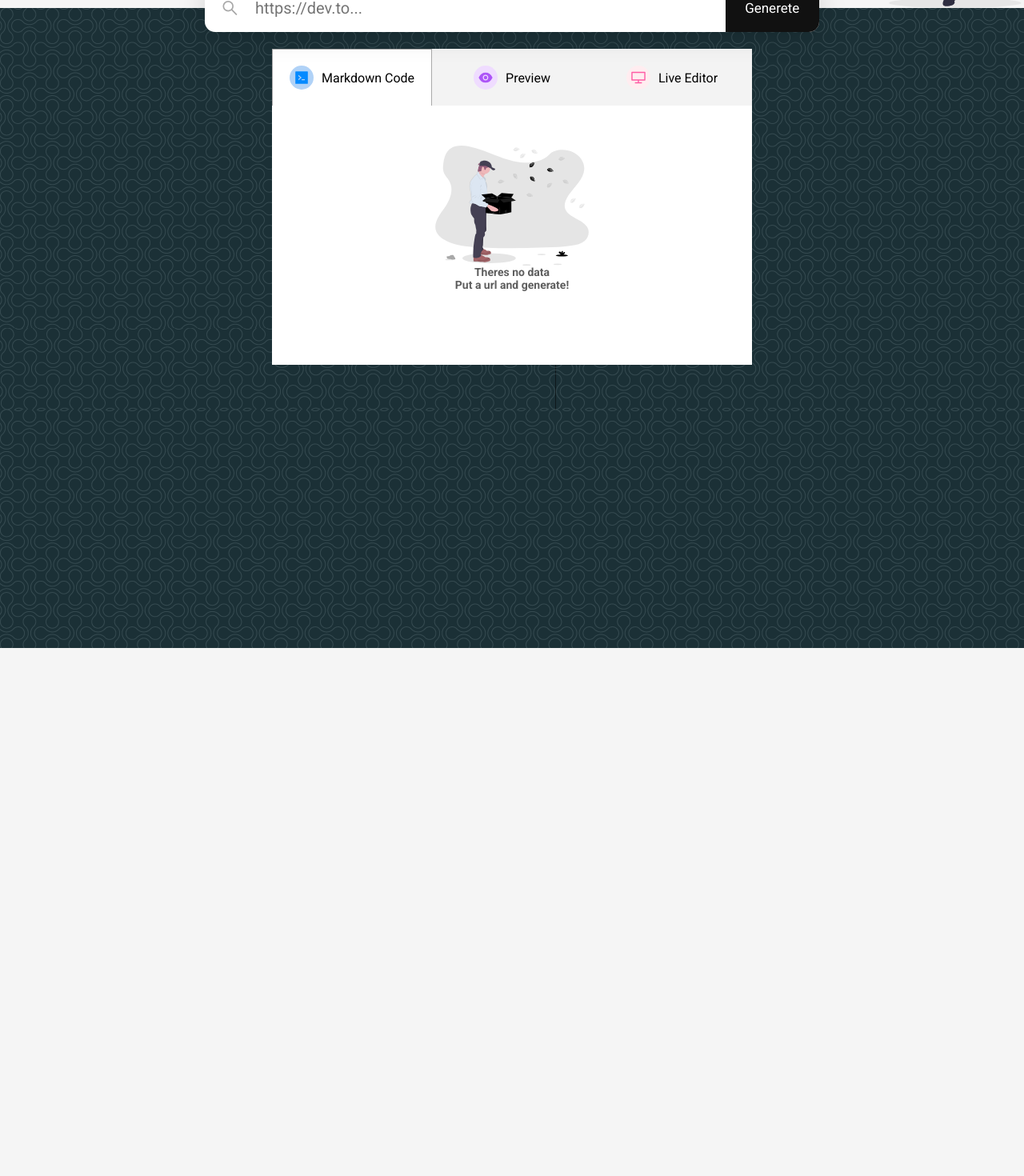
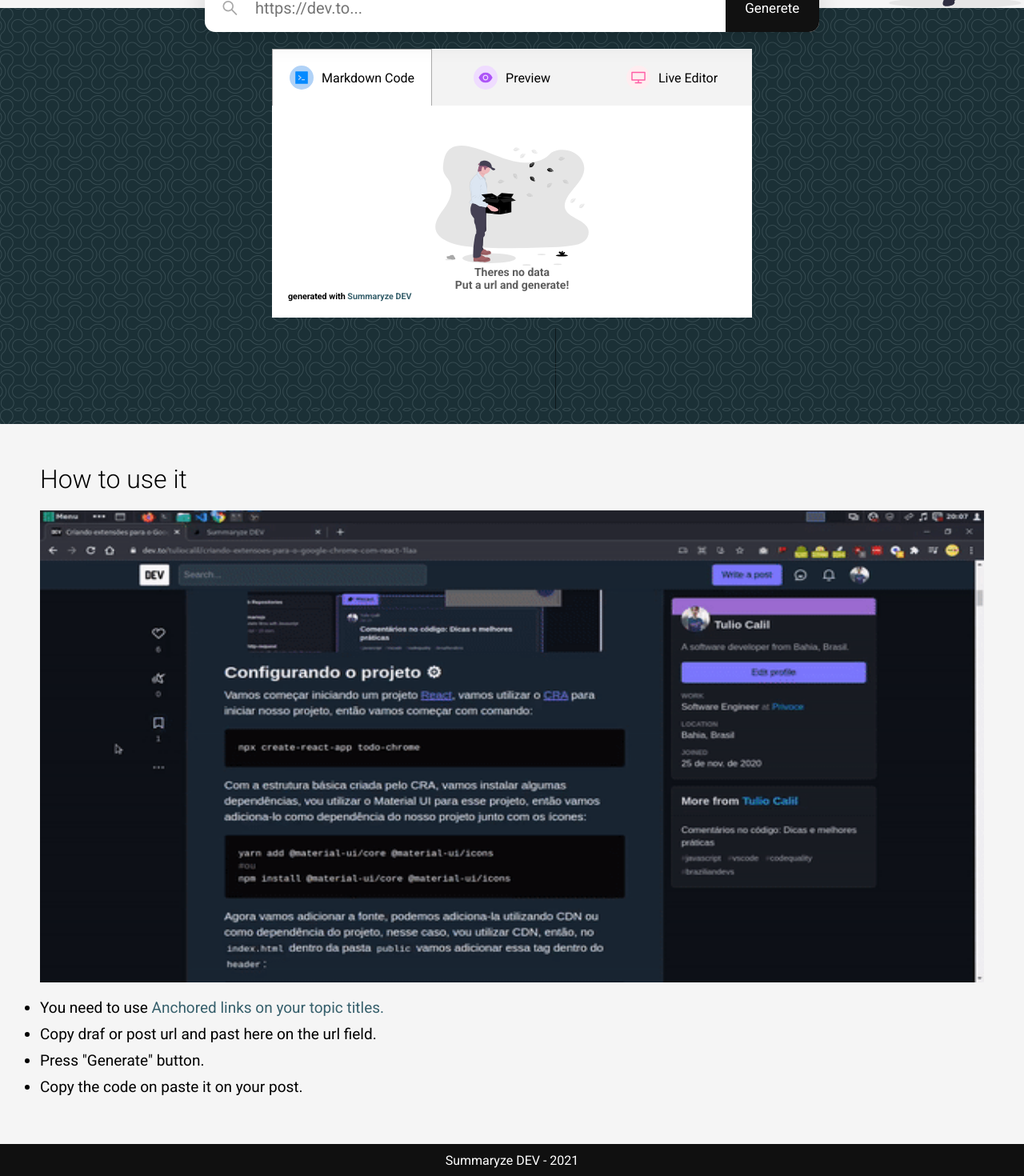
Before and after one commit to tuliocll/summaryze-dev, a Next.js app: page / in a window 1280 px wide. Shown: the part 365-1835 px from the top of the page at 80% size. Before the commit the page ends 1175 px from the top, so only its background shows below. Built offline with nearby package versions, Linux system fonts and the light colour scheme.

Commit message:
add how to use and footer

```diff
--- /dev/null
+++ b/components/FooterContainer/FooterCotnainer.module.css
@@ -0,0 +1,8 @@
+.container {
+  height: 40px;
+  background-color: #101010;
+  color: #fff;
+  display: flex;
+  justify-content: center;
+  align-items: center;
+}
--- /dev/null
+++ b/components/FooterContainer/index.jsx
@@ -0,0 +1,11 @@
+import style from "./FooterCotnainer.module.css";
+
+function FooterContainer() {
+  return (
+    <footer className={style.container}>
+      Summaryze DEV - {new Date().getFullYear()}
+    </footer>
+  );
+}
+
+export default FooterContainer;
--- /dev/null
+++ b/components/HowToUseContainer/HowToUseContainer.module.css
@@ -0,0 +1,17 @@
+.container {
+  padding: 50px;
+}
+
+.container > h1 {
+  font-weight: 100;
+  margin-bottom: 20px;
+}
+
+.container > ul {
+  margin-top: 20px;
+}
+
+.container li {
+  font-size: 19px;
+  margin-bottom: 10px;
+}
--- /dev/null
+++ b/components/HowToUseContainer/index.jsx
@@ -0,0 +1,34 @@
+import Image from "next/image";
+import style from "./HowToUseContainer.module.css";
+
+function HowToUseContainer() {
+  return (
+    <div className={style.container}>
+      <h1 id="how-to-use-it">How to use it</h1>
+
+      <Image
+        src="/images/how-to.gif"
+        layout="responsive"
+        width={300}
+        height={150}
+      />
+
+      <ul>
+        <li>
+          You need to use{" "}
+          <a href="https://dev.to/p/editor_guide#markdown-links">
+            Anchored links on your topic titles.
+          </a>
+        </li>
+
+        <li>Copy draf or post url and past here on the url field.</li>
+
+        <li>Press "Generate" button.</li>
+
+        <li>Copy the code on paste it on your post.</li>
+      </ul>
+    </div>
+  );
+}
+
+export default HowToUseContainer;
--- a/components/Nav/index.jsx
+++ b/components/Nav/index.jsx
@@ -19,10 +19,13 @@
         width={200}
         height={45}
       />
-      <a href="#">About</a>
-      <a href="#">Github</a>
-      <a href="#">How to use</a>
-      <a href="#">Home</a>
+      <a href="https://github.com/tuliocll/summaryze-dev#about" target="_blank">
+        About
+      </a>
+      <a href="https://github.com/tuliocll/summaryze-dev" target="_blank">
+        Github
+      </a>
+      <a href="#how-to-use-it">How to use</a>
       <a href="#" class={style.menu} onClick={toggleMenu}>
         <FiMenu color="#111" />
       </a>
--- a/components/Tabs/index.jsx
+++ b/components/Tabs/index.jsx
@@ -18,6 +18,9 @@
         code = `${code} \n ${md}`;
       }
     });
+
+    code +=
+      "\n ###### generated with [Summaryze DEV](https://summaryze-dev.vercel.app/)";
 
     return code;
   }
@@ -70,6 +73,11 @@
             {markdown.map((md) => (
               <ReactMarkdown key={md}>{md}</ReactMarkdown>
             ))}
+            <ReactMarkdown>
+              {
+                "###### generated with [Summaryze DEV](https://summaryze-dev.vercel.app/)"
+              }
+            </ReactMarkdown>
           </div>
         )}
 
--- a/pages/index.js
+++ b/pages/index.js
@@ -3,8 +3,11 @@
 import fetch from "node-fetch";
 import { ToastContainer, toast } from "react-toastify";
 
+import HomeContainer from "../components/HomeContainer";
+import HowToUseContainer from "../components/HowToUseContainer";
+import FooterContainer from "../components/FooterContainer";
+
 import Navbar from "../components/Nav";
-import HomeContainer from "../components/HomeContainer";
 import SearchBar from "../components/SearchBar";
 import Tabs from "../components/Tabs";
 
@@ -75,6 +78,8 @@
         <SearchBar onClick={handleClick} />
         <Tabs markdown={sumary} isFetching={isFetching} />
       </div>
+      <HowToUseContainer />
+      <FooterContainer />
       <ToastContainer />
     </div>
   );
--- a/styles/globals.css
+++ b/styles/globals.css
@@ -30,7 +30,7 @@
 }
 
 a {
-  color: inherit;
+  color: #37606c;
   text-decoration: none;
 }
 
@@ -48,7 +48,7 @@
   background-color: #37606c;
   background-image: url("/images/fundo.png");
   background-repeat: repeat;
-  height: 100%;
+  min-height: 65%;
 }
 
 .react-tabs {
```
Also changed, not shown: public/images/how-to.gif (added).
